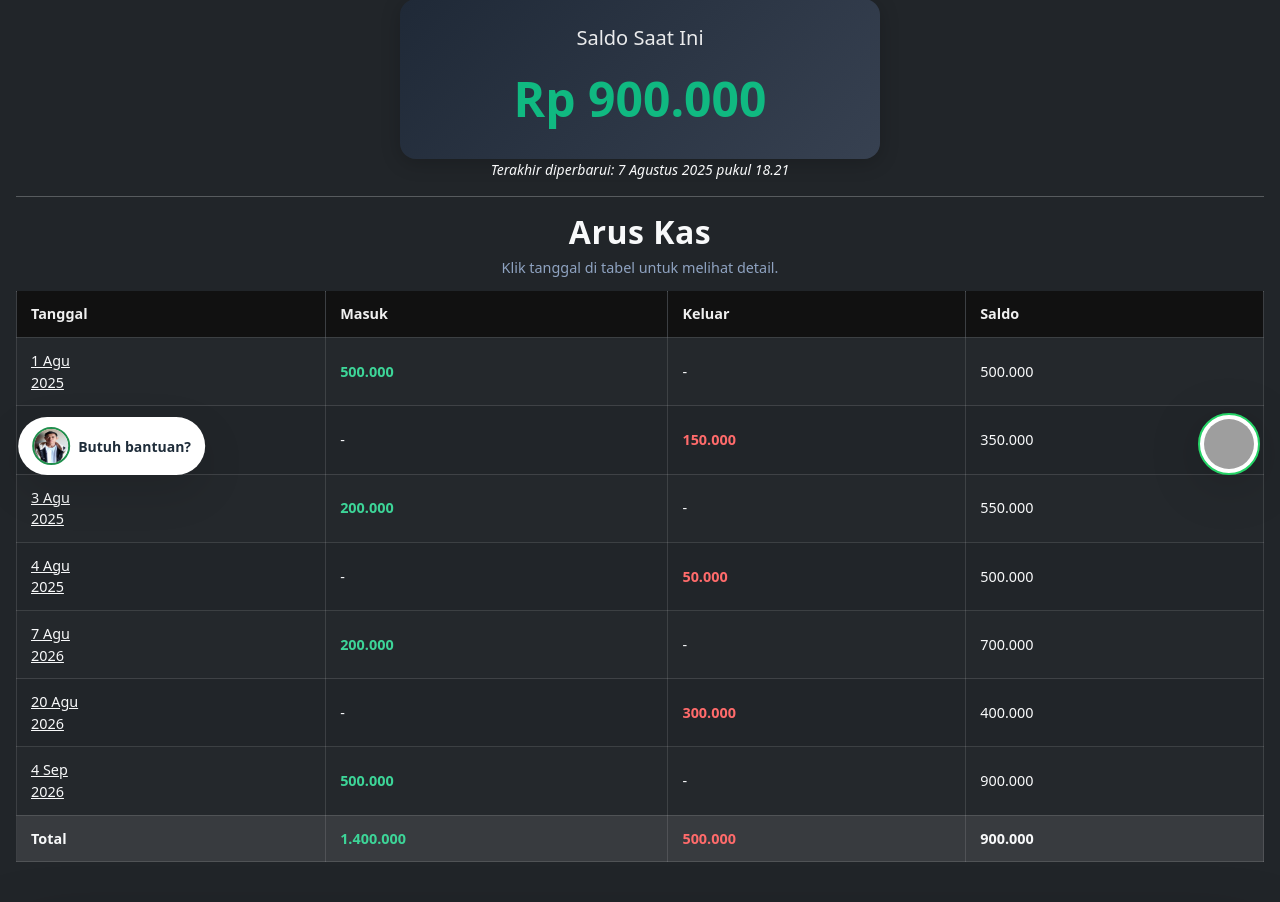
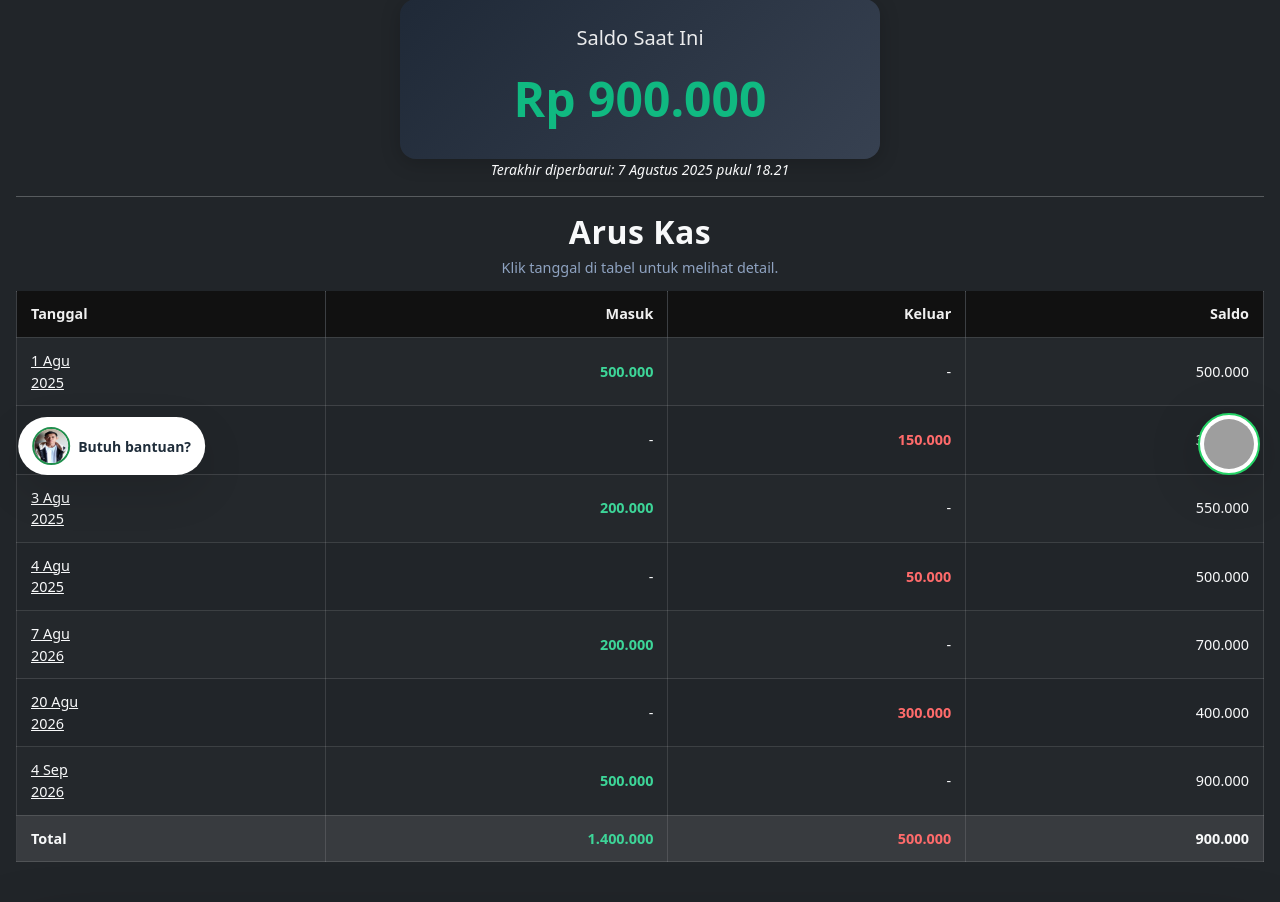
Before and after one commit to bypulung/bypulung.github.io, a PHP site: page /masjid/index.html in a window 1280 px wide. Shown: the part 305-1207 px from the top of the page. Run offline with PHP 8.4, Linux system fonts and the light colour scheme; some libraries are stand-ins or nearby versions; grey boxes are pictures that could not be loaded.

Commit message:
Update gaya.css

```diff
--- a/masjid/gaya.css
+++ b/masjid/gaya.css
@@ -489,3 +489,18 @@ h1, h2 {
   line-height: 1.2;
   text-align: center;
 }
+
+// memaksa tabel kas rata tengah
+.kas-table td:nth-child(1),
+.kas-table th:nth-child(1) {
+  text-align: center; /* Tanggal */
+}
+
+.kas-table td:nth-child(2),
+.kas-table td:nth-child(3),
+.kas-table td:nth-child(4),
+.kas-table th:nth-child(2),
+.kas-table th:nth-child(3),
+.kas-table th:nth-child(4) {
+  text-align: right; /* Masuk, Keluar, Saldo */
+}
```
